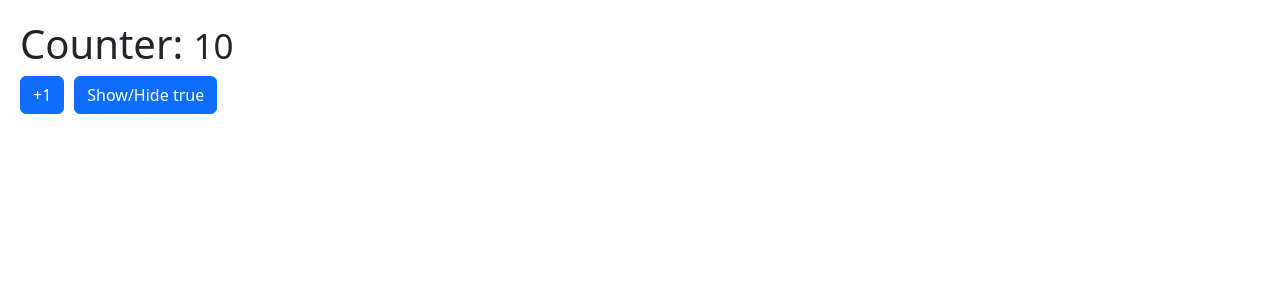
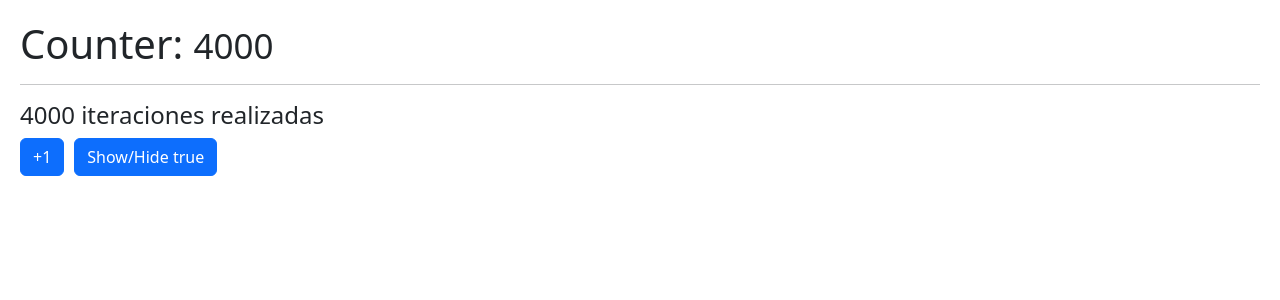
Before and after one commit to CarmeloRicarte/react-hooks-examples, a React (Vite) app: page / in a window 1280 px wide. Shown: the top 300 px of the page. Built offline with nearby package versions, Linux system fonts and the light colour scheme.

Commit message:
feat: useMemo hook

```diff
--- a/src/main.jsx
+++ b/src/main.jsx
@@ -1,10 +1,10 @@
 import React from "react";
 import ReactDOM from "react-dom/client";
 import "./index.css";
-import { Memorize } from "./memos/Memorize";
+import { MemoHook } from "./memos/MemoHook";
 
 ReactDOM.createRoot(document.getElementById("root")).render(
   <React.StrictMode>
-    <Memorize />
+    <MemoHook />
   </React.StrictMode>
 );
--- /dev/null
+++ b/src/memos/MemoHook.jsx
@@ -0,0 +1,40 @@
+import { useMemo, useState } from "react";
+import { useCounter } from "../hooks";
+
+const heavyStuff = (iterationNumber = 100) => {
+  for (let i = 0; i < iterationNumber; i++) {
+    console.log("Ahí vamos...");
+  }
+  return `${iterationNumber} iteraciones realizadas`;
+};
+export const MemoHook = () => {
+  const { counter, increment } = useCounter(4000);
+  const [show, setShow] = useState(true);
+
+  const memorizedValue = useMemo(() => heavyStuff(counter), [counter]); // using useMemo calls to heavyStuff methods only when counter value changes and not when the state 'show' changes
+  return (
+    <>
+      <h1>
+        Counter: <small>{counter}</small>
+      </h1>
+      <hr />
+
+      <h4>{memorizedValue}</h4>
+      <button
+        type="button"
+        className="btn btn-primary"
+        onClick={() => increment()}
+      >
+        +1
+      </button>
+
+      <button
+        type="button"
+        className="btn btn-primary"
+        onClick={() => setShow(!show)}
+      >
+        Show/Hide {JSON.stringify(show)}
+      </button>
+    </>
+  );
+};
```
